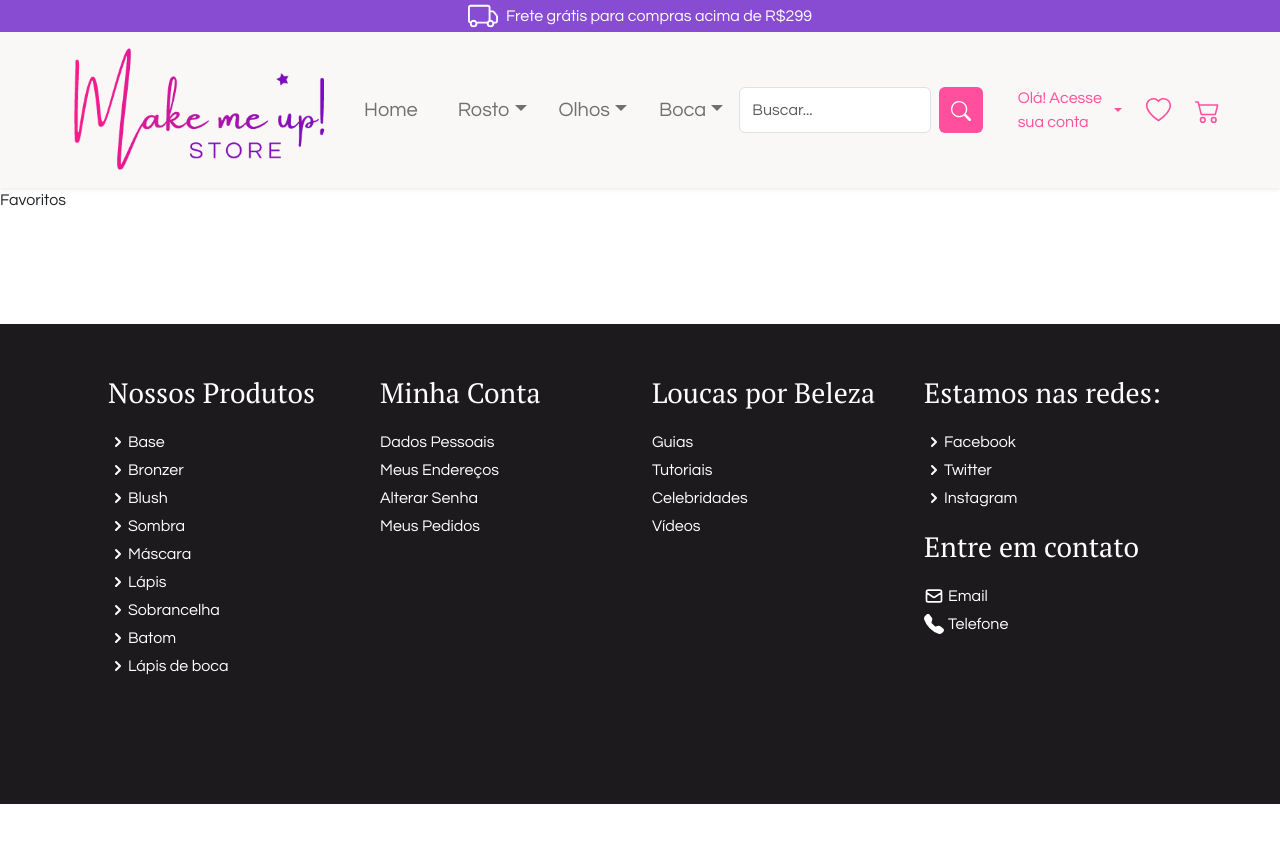
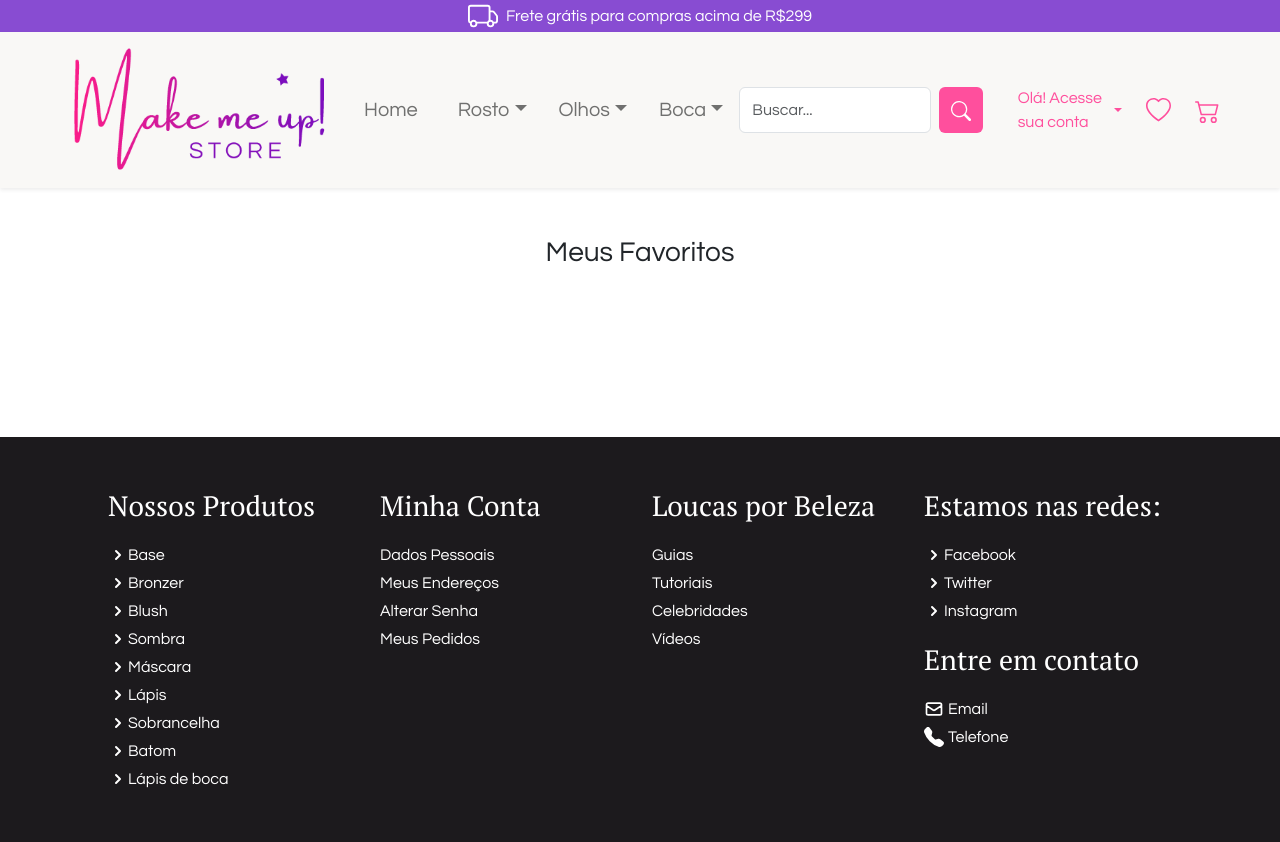
Before and after one commit to natcurti/make-me-up, a React (Vite) app: page /favoritos in a window 1280 px wide. Shown: the top 842 px of the page. Before the commit the page ends 804 px from the top, so only its background shows below. Built offline with nearby package versions, Linux system fonts and the light colour scheme.

Commit message:
Create favorite's page

```diff
--- a/src/components/Header/Account/index.tsx
+++ b/src/components/Header/Account/index.tsx
@@ -58,7 +58,7 @@ const Account = () => {
           </div>
         </Dropdown.Menu>
       </Dropdown>
-      <ButtonIcon>
+      <ButtonIcon onClick={() => navigate("/favoritos")}>
         <Heart size={25} />
       </ButtonIcon>
       <CartOffCanvas />
--- a/src/pages/Favorites/index.tsx
+++ b/src/pages/Favorites/index.tsx
@@ -1,5 +1,25 @@
+import { useSelector } from "react-redux";
+import ContainerProducts from "src/components/ContainerProducts";
+import Product from "src/components/Product";
+import { IRootState } from "src/store";
+
 const Favorites = () => {
-  return <div>Favoritos</div>;
+  const favoriteProducts = useSelector((state: IRootState) =>
+    state.items.filter((item) => item.favorite === true)
+  );
+
+  return (
+    <div className="container-xxl mt-5 mx-auto d-flex flex-column align-items-center">
+      <h3>Meus Favoritos</h3>
+      <main>
+        <ContainerProducts>
+          {favoriteProducts.map((item) => (
+            <Product key={item.id} {...item} />
+          ))}
+        </ContainerProducts>
+      </main>
+    </div>
+  );
 };
 
 export default Favorites;
```
